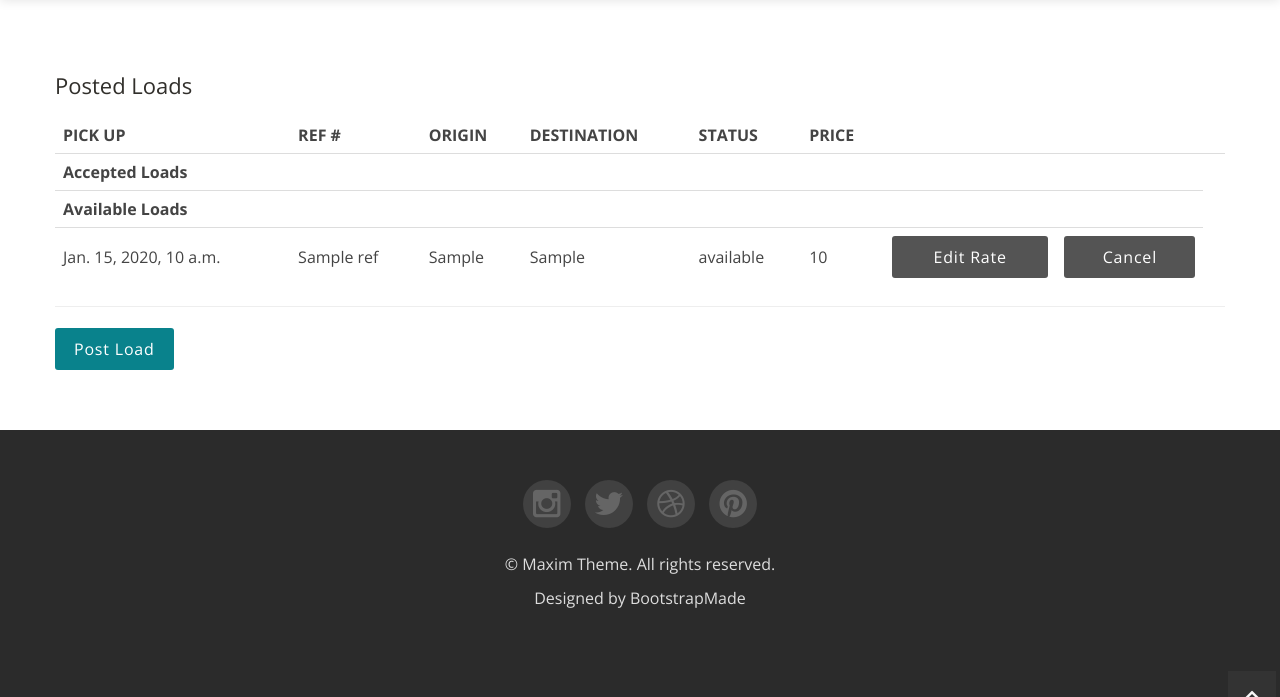
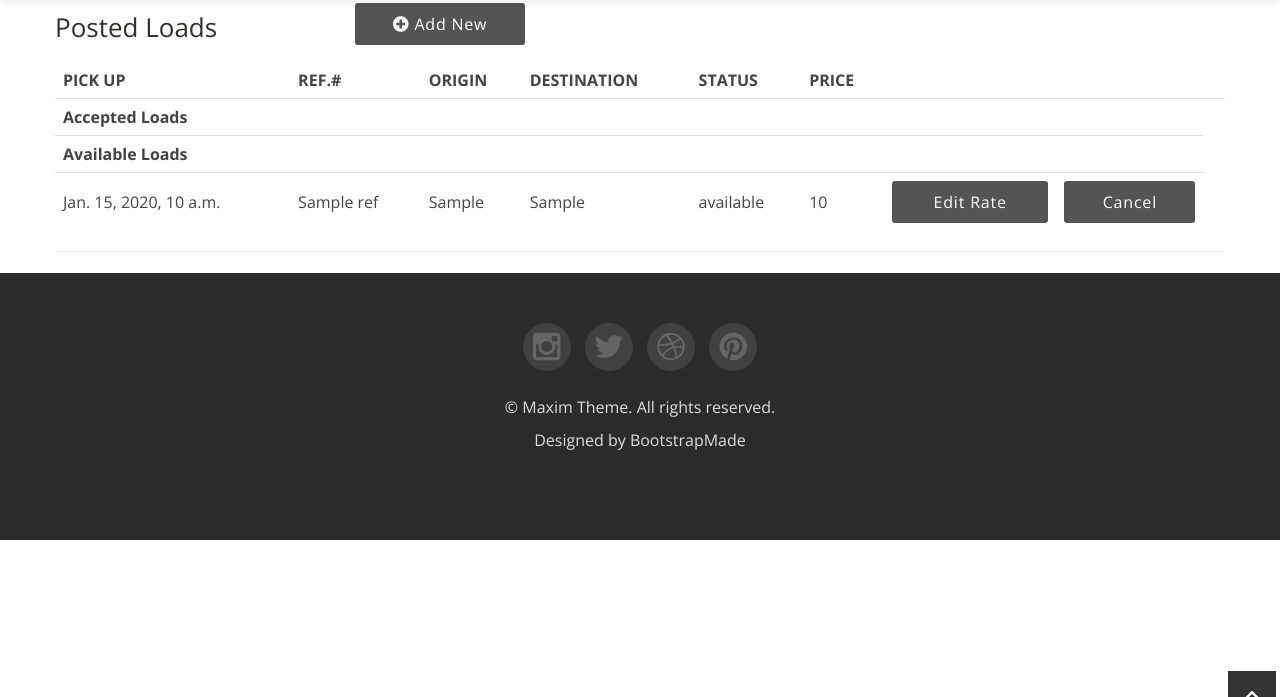
Before and after one commit to belaeifert/Loadsmart-final-project, a Django app: template finalProject/shipper/templates/dashboard.html in a window 1280 px wide. Shown: the part 77-774 px from the top of the page. Run offline with Django 3.2, Linux system fonts and the light colour scheme; the template is opened without the code that fills it: most values are stand-ins (such as "Sample title", 1, 10 or a date in 2020); some libraries are stand-ins or nearby versions.

Commit message:
changes in shipper front-end

```diff
--- a/finalProject/core/static/css/main.css
+++ b/finalProject/core/static/css/main.css
@@ -1,3 +1,8 @@
 .pac-container {
     z-index: 100000;
 }
+
+#content{
+    margin-top: 20px;
+
+}
--- a/finalProject/core/templates/base.html
+++ b/finalProject/core/templates/base.html
@@ -39,6 +39,8 @@
 	<!-- API google Maps -->
 	<script type="text/javascript" src="https://maps.googleapis.com/maps/api/js?key={{api_key}}&libraries=places&language=en-US"></script>
 	<link href="{% static 'css/main.css'%}" rel="stylesheet">
+	<!-- Fontawesome icons-->
+	<link rel="stylesheet" href="https://use.fontawesome.com/releases/v5.8.1/css/all.css" integrity="sha384-50oBUHEmvpQ+1lW4y57PTFmhCaXp0ML5d60M1M7uH2+nqUivzIebhndOJK28anvf" crossorigin="anonymous">
 
 </head>
 
@@ -68,7 +70,7 @@
 	</div>
 
 	<!-- Content -->
-	<div class="container">
+	<div id="content" class="container" style="margin-top: 20px;">
 		{% block content %}
 		{% endblock content %}
 	</div>
--- a/finalProject/shipper/templates/dashboard.html
+++ b/finalProject/shipper/templates/dashboard.html
@@ -15,16 +15,28 @@
         </div>
     {% endif %}
 
-<br/>
-<br/>
-<br/>
-<br/>
-<h4>Posted Loads</h4>
+<div class="container">
+    <div class="row-fluid">
+        <div class="span12 main">
+            <div class="control-label span3">
+                <h3>Posted Loads</h3>
+            </div>
+            <div class="span2">
+                <button class="post-load btn btn-block btn-light" type="button" name="button">
+                    <i class="fas fa-plus-circle"></i>
+                    Add New
+                </button>
+            </div>
+        </div>
+    </div>
+</div>
+
+
 <table class="table table-hover">
     <thead class="thead-dark">
         <tr>
             <th scope="col">PICK UP</th>
-            <th scope="col">REF #</th>
+            <th scope="col">REF.#</th>
             <th scope="col">ORIGIN</th>
             <th scope="col">DESTINATION</th>
             <th scope="col">STATUS</th>
@@ -76,12 +88,6 @@
         </div>
     </div>
 
-    <!-- Create book button -->
-    <button class="post-load btn btn-primary" type="button" name="button">Post Load</button>
-    <br/>
-    <br/>
-    <br/>
-    <br/>
 
     <script type="text/javascript">
         $(document).ready(function() {
```
Also changed, not shown: finalProject/shipper/templates/post-load.html (+16 -2 lines).
